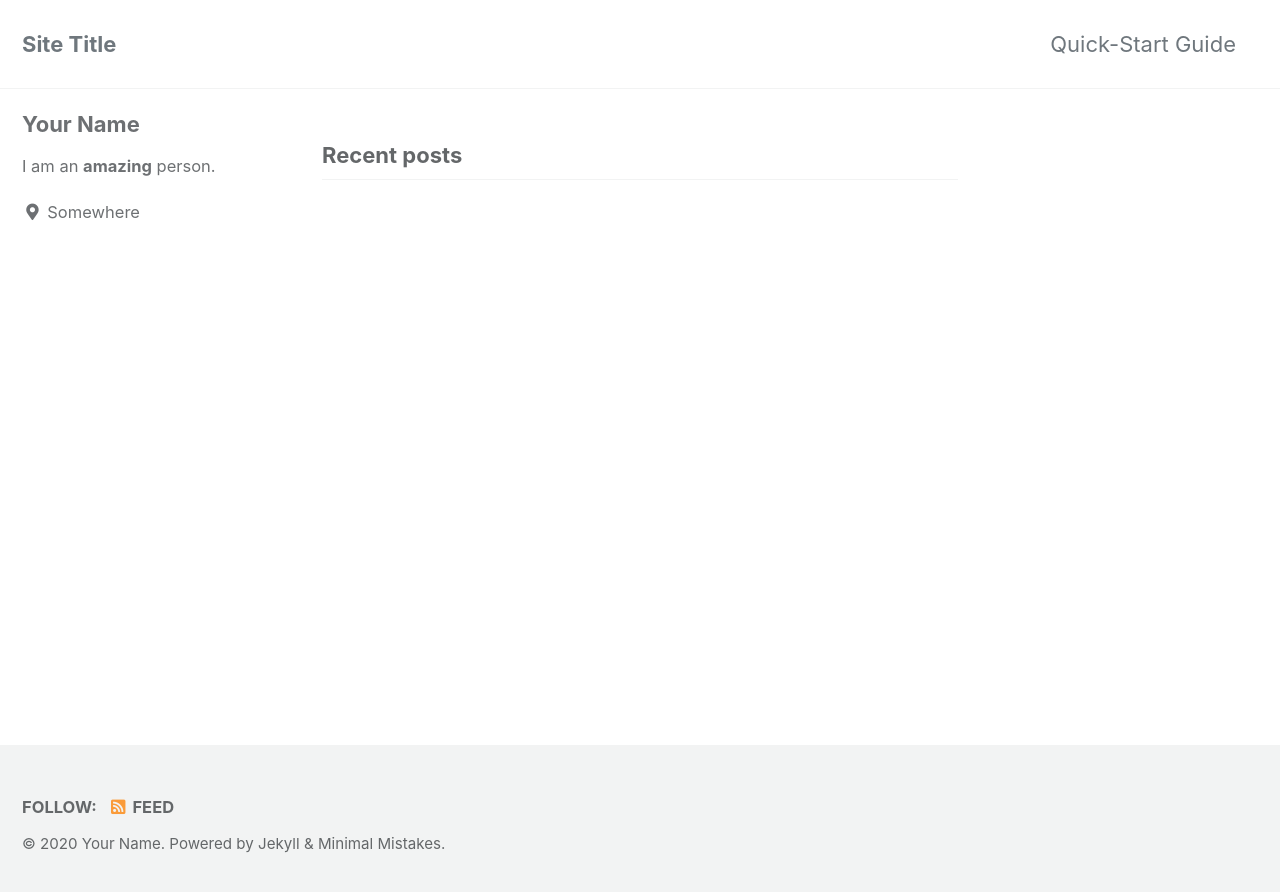
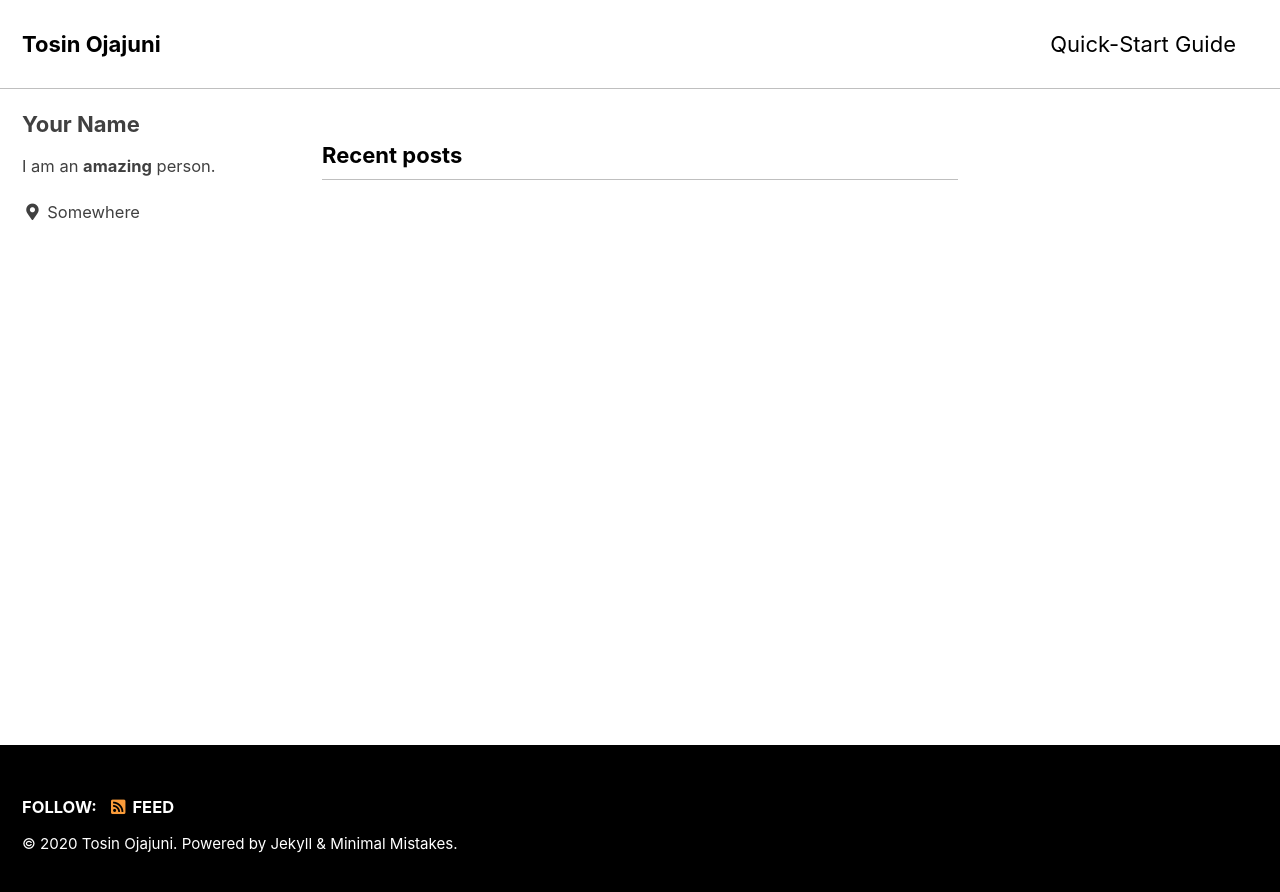
Before and after one commit to Tosindare/tosindare.github.io, a Jekyll site: the page built from index.html, in a window 1280 px wide. Shown: the top 892 px of the page. Built offline with Jekyll 4.4.1, drawn with Linux system fonts in a browser that asks for light colours; cached includes are drawn as plain includes; the list of posts is cut into pages by our own code.

Commit message:
New changes

```diff
--- a/_config.yml
+++ b/_config.yml
@@ -12,16 +12,16 @@
 
 # theme                  : "minimal-mistakes-jekyll"
 # remote_theme           : "mmistakes/minimal-mistakes"
-minimal_mistakes_skin    : "default" # "air", "aqua", "contrast", "dark", "dirt", "neon", "mint", "plum", "sunrise"
+minimal_mistakes_skin    : "contrast" # "air", "aqua", "contrast", "dark", "dirt", "neon", "mint", "plum", "sunrise"
 
 # Site Settings
-locale                   : "en-US"
-title                    : "Site Title"
+locale                   : "en-GB"
+title                    : "Tosin Ojajuni"
 title_separator          : "-"
 subtitle                 : # site tagline that appears below site title in masthead
-name                     : "Your Name"
-description              : "An amazing website."
-url                      : # the base hostname & protocol for your site e.g. "https://mmistakes.github.io"
+name                     : "Tosin Ojajuni"
+description              : "Data Science Portfolio"
+url                      : "https://tosinojajuni.com" # the base hostname & protocol for your site e.g. "https://mmistakes.github.io"
 baseurl                  : # the subpath of your site, e.g. "/blog"
 repository               : # GitHub username/repo-name e.g. "mmistakes/minimal-mistakes"
 teaser                   : # path of fallback teaser image, e.g. "/assets/images/500x300.png"
```
